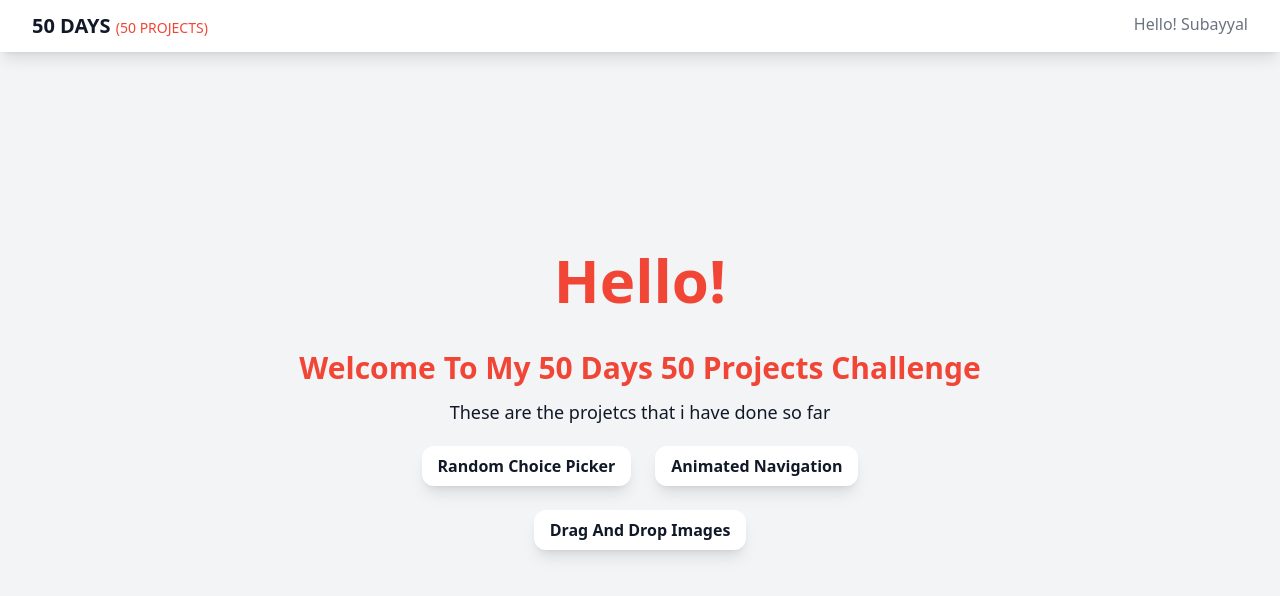
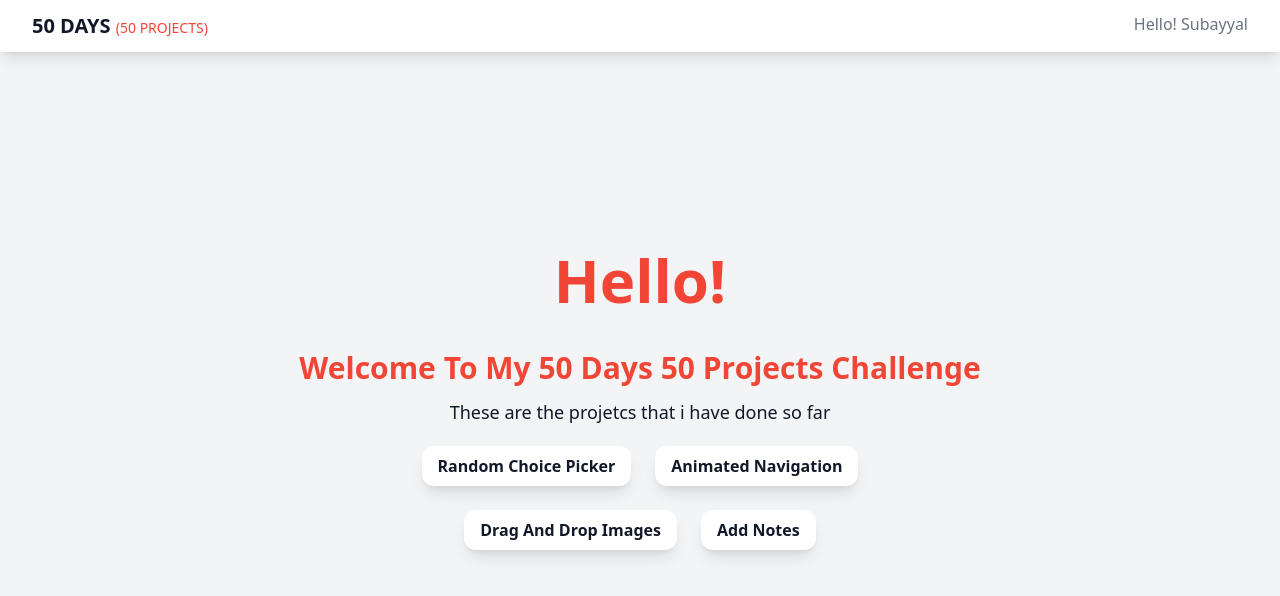
Before and after one commit to subayyalawan/50days50projects, a React (Vite) app: page / in a window 1280 px wide. Shown: the top 596 px of the page. Built offline with nearby package versions, Linux system fonts and the light colour scheme.

Commit message:
Fourth Commit

```diff
--- a/src/App.jsx
+++ b/src/App.jsx
@@ -11,6 +11,7 @@ import ChoicePicker from "./pages/ChoicePicker";
 import Home from "./pages/Home";
 import AnimatedNav from "./pages/AnimatedNav";
 import DragNDrop from "./pages/DragNDrop";
+import Notes from "./pages/Notes";
 
 const App = () => {
   // const naviagte = useNavigate();
@@ -23,6 +24,7 @@ const App = () => {
         <Route path="random-choice-picker" element={<ChoicePicker />} />
         <Route path="Animated-Navigatiton" element={<AnimatedNav />} />
         <Route path="Drag-N-Drop" element={<DragNDrop />} />
+        <Route path="Notes" element={<Notes />} />
       </Route>
     )
   );
--- a/src/pages/Home.jsx
+++ b/src/pages/Home.jsx
@@ -33,6 +33,12 @@ const Home = () => {
           </li>
         </Link>
 
+        <Link to="/Notes">
+          <li className="capitalize bg-white px-4 py-2 rounded-xl font-semibold hover:bg-[#f14536] hover:text-white transition-all duration-150 shadow-lg cursor-pointer">
+            Add Notes
+          </li>
+        </Link>
+
 
       </ul>
     </div>
--- /dev/null
+++ b/src/pages/Notes.jsx
@@ -0,0 +1,9 @@
+import React from 'react'
+
+const Notes = () => {
+  return (
+    <div>Notes</div>
+  )
+}
+
+export default Notes
```
